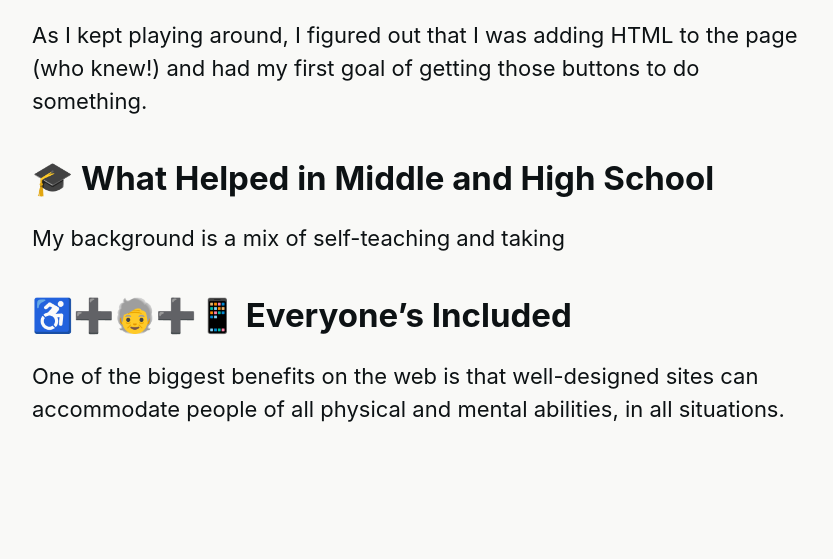
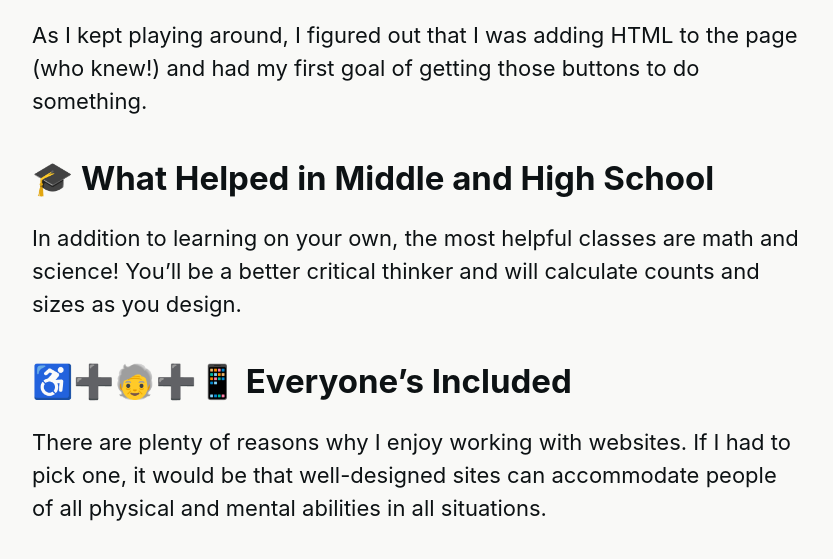
Before and after one commit to johnmatula/career-day, a plain HTML site: page finished/whywebsites.html in a window 1280 px wide. Shown: the part 643-1202 px from the top of the page, without its empty margins (12-845 px from the left). Before the commit the page ends 1113 px from the top, so only its background shows below. Drawn offline with Linux system fonts and the light colour scheme.

Commit message:
Update content

```diff
--- a/finished/whywebsites.html
+++ b/finished/whywebsites.html
@@ -39,10 +39,10 @@
     <p>As I kept playing around, I figured out that I was adding HTML to the page (who knew!) and had my first goal of getting those buttons to do something.</p>
 
     <h2>🎓 What Helped in Middle and High School</h2>
-    <p>My background is a mix of self-teaching and taking
+    <p>In addition to learning on your own, the most helpful classes are math and science! You’ll be a better critical thinker and will calculate counts and sizes as you design.
 
     <h2>♿️➕🧓➕📱 Everyone’s Included</h2>
-    <p>One of the biggest benefits on the web is that well-designed sites can accommodate people of all physical and mental abilities, in all situations.
+    <p>There are plenty of reasons why I enjoy working with websites. If I had to pick one, it would be that well-designed sites can accommodate people of all physical and mental abilities in all situations.</p>
 
 	</main>
 </body>
```
